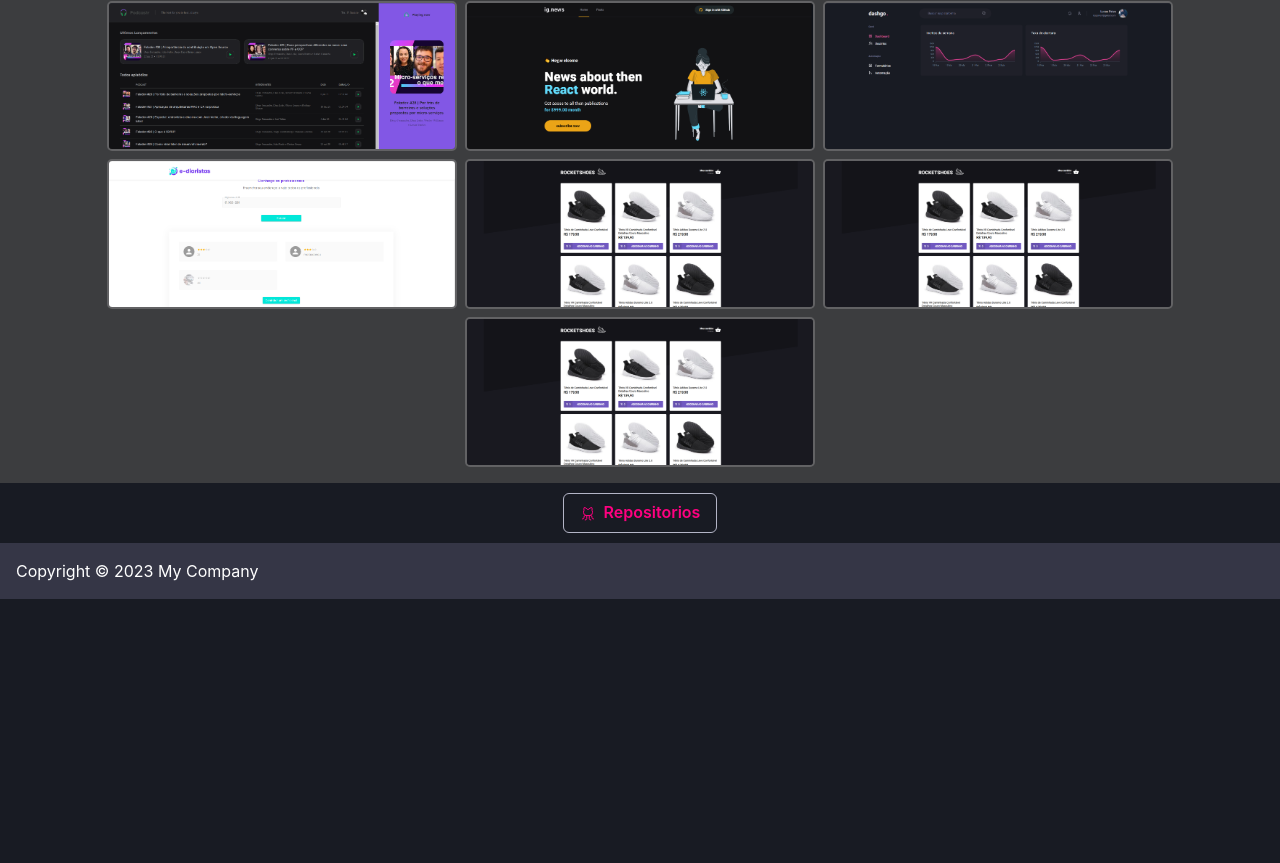
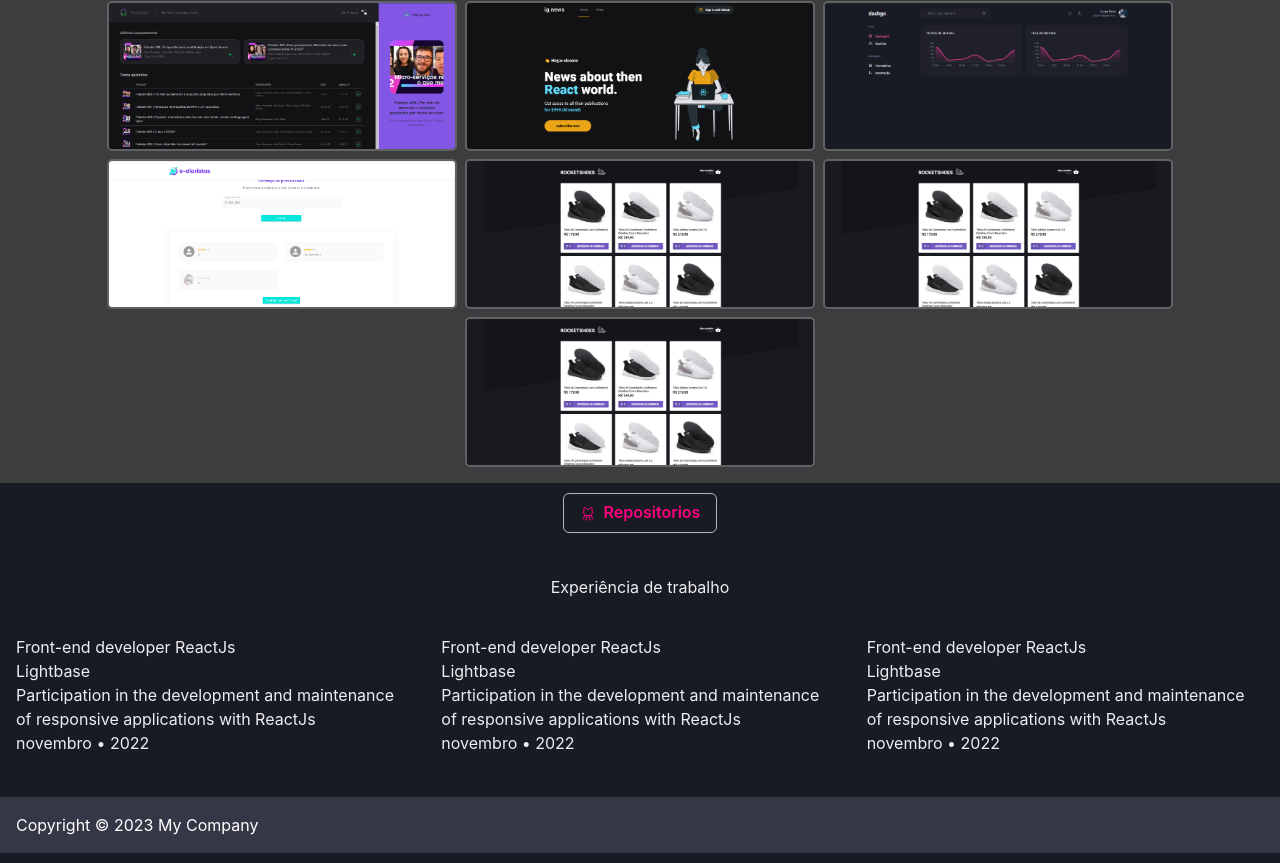
Before and after one commit to lcspaiva87/portifolio, a Next.js app: page / in a window 1280 px wide. Shown: the part 2433-3296 px from the top of the page. Before the commit the page ends 3042 px from the top, so only its background shows below. Built offline with nearby package versions, Linux system fonts and the light colour scheme.

Commit message:
fix: creating card of professional experience

```diff
--- /dev/null
+++ b/src/view/home/components/workExperience/index.tsx
@@ -0,0 +1,48 @@
+import { Box, Flex, Grid, Text } from "@chakra-ui/react";
+
+export function WorkExperience() {
+    return (
+        <Flex
+            flexDirection="column"
+            justifyContent="center"
+            alignItems="center"
+            flexDir="column"
+            pl="1rem"
+            pr="1rem"
+            pt="2rem"
+            pb="2rem"
+            gap="1rem"
+        >
+            <Text as="p">Experiência de trabalho</Text>
+            <Grid gridTemplateColumns="repeat(3,minmax(0,1fr))" gap="1.75rem" pt="1.25rem" >
+                <Box>
+                    <Text as="h1">Front-end developer ReactJs</Text>
+                    <Text as="h6">Lightbase</Text>
+                    <Text as="span">
+                        Participation in the development and maintenance of
+                        responsive applications with ReactJs
+                    </Text>
+                    <Text as="h3">novembro • 2022</Text>
+                </Box>
+                <Box>
+                    <Text as="h1">Front-end developer ReactJs</Text>
+                    <Text as="h6">Lightbase</Text>
+                    <Text as="span">
+                        Participation in the development and maintenance of
+                        responsive applications with ReactJs
+                    </Text>
+                    <Text as="h3">novembro • 2022</Text>
+                </Box>
+                <Box>
+                    <Text as="h1">Front-end developer ReactJs</Text>
+                    <Text as="h6">Lightbase</Text>
+                    <Text as="span">
+                        Participation in the development and maintenance of
+                        responsive applications with ReactJs
+                    </Text>
+                    <Text as="h3">novembro • 2022</Text>
+                </Box>
+            </Grid>
+        </Flex>
+    );
+}
--- a/src/view/home/index.tsx
+++ b/src/view/home/index.tsx
@@ -4,6 +4,7 @@ import { memo } from "react";
 import { About } from "./components/About";
 import { Projects } from "./components/Projetcts";
 import { Skill } from "./components/Skill";
+import { WorkExperience } from "./components/workExperience";
 
 
 const HomeView = ({ skills, project }: any) => {
@@ -25,6 +26,7 @@ const HomeView = ({ skills, project }: any) => {
             <About />
             <Skill skill={skills} />
             <Projects project={project} />
+            <WorkExperience />
         </>
     );
 };
```
